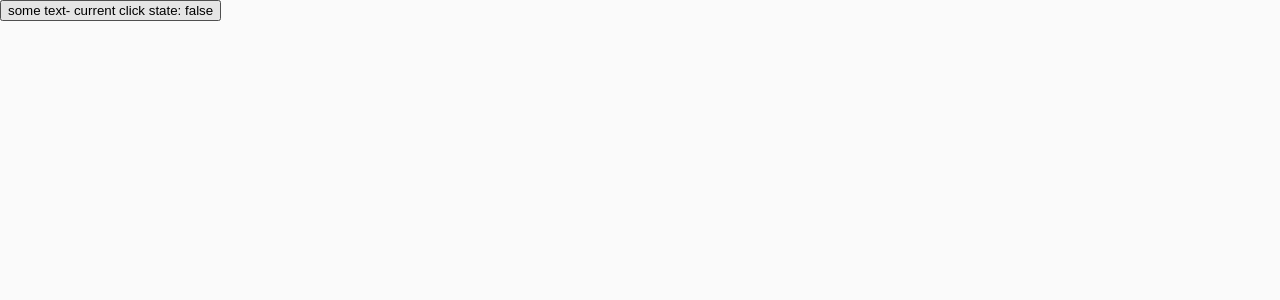
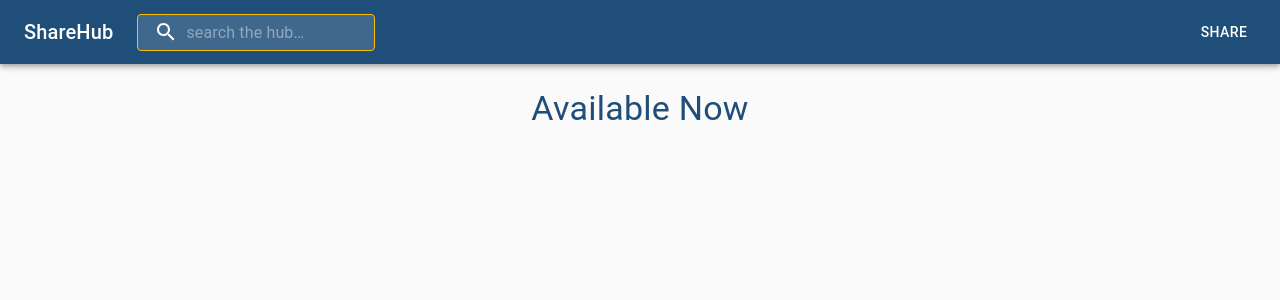
Before and after one commit to NataEn/ShareMyThing, a React (Create React App) app in the folder client/: page / in a window 1280 px wide. Shown: the top 300 px of the page. Built offline with nearby package versions, Linux system fonts and the light colour scheme.

Commit message:
client - adding navigator and creating home page

```diff
--- a/client/src/App.js
+++ b/client/src/App.js
@@ -1,12 +1,22 @@
-import Button from "./components/Button/Button";
+import { BrowserRouter as Router, Switch, Route } from "react-router-dom";
 import { AppStyled } from "./AppStyled";
+import Home from "./pages/Home/Home";
+import Navbar from "./components/Navbar/Navbar";
+
 import CssBaseline from "@material-ui/core/CssBaseline";
 
 function App() {
   return (
     <AppStyled className="App">
       <CssBaseline />
-      <Button text={"some text"} />
+      <Router>
+        <Navbar />
+        <Switch>
+          <Route exact path="/">
+            <Home />
+          </Route>
+        </Switch>
+      </Router>
     </AppStyled>
   );
 }
--- /dev/null
+++ b/client/src/components/Navbar/Navbar.jsx
@@ -0,0 +1,44 @@
+import React from "react";
+
+import AppBar from "@material-ui/core/AppBar";
+import Toolbar from "@material-ui/core/Toolbar";
+import Typography from "@material-ui/core/Typography";
+import InputBase from "@material-ui/core/InputBase";
+import SearchIcon from "@material-ui/icons/Search";
+import { Button } from "@material-ui/core";
+import { useStyles } from "./StyledNavbar";
+
+const Navbar = () => {
+  const classes = useStyles();
+
+  return (
+    <div className={classes.grow}>
+      <AppBar position="sticky">
+        <Toolbar className={classes.container}>
+          <Typography className={classes.title} variant="h6" noWrap>
+            ShareHub
+          </Typography>
+          <div className={classes.search}>
+            <div className={classes.searchIcon}>
+              <SearchIcon />
+            </div>
+            <InputBase
+              placeholder="search the hub…"
+              classes={{
+                root: classes.inputRoot,
+                input: classes.inputInput,
+              }}
+              inputProps={{ "aria-label": "search" }}
+            />
+          </div>
+          <div className={classes.grow} />
+          <div className={classes.sectionDesktop}>
+            <Button className={classes.shareButton}>Share</Button>
+          </div>
+        </Toolbar>
+      </AppBar>
+    </div>
+  );
+};
+
+export default Navbar;
--- /dev/null
+++ b/client/src/components/Navbar/StyledNavbar.js
@@ -0,0 +1,57 @@
+import styled from "styled-components";
+import { fade, makeStyles } from "@material-ui/core/styles";
+export const StyledNavbar = styled.div``;
+export const useStyles = makeStyles((theme) => ({
+  grow: {
+    flexGrow: 1,
+  },
+  container: { backgroundColor: "#1F4E79" },
+
+  menuButton: {
+    marginRight: theme.spacing(2),
+  },
+  title: {
+    display: "block",
+  },
+  search: {
+    position: "relative",
+    borderRadius: theme.shape.borderRadius,
+    border: "0.5px solid #FFC000",
+    backgroundColor: fade(theme.palette.common.white, 0.15),
+    "&:hover": {
+      backgroundColor: fade(theme.palette.common.white, 0.25),
+    },
+
+    marginRight: theme.spacing(2),
+    marginLeft: 0,
+    width: "100%",
+    [theme.breakpoints.up("sm")]: {
+      marginLeft: theme.spacing(3),
+      width: "auto",
+    },
+  },
+  searchIcon: {
+    padding: theme.spacing(0, 2),
+    height: "100%",
+    position: "absolute",
+    pointerEvents: "none",
+    display: "flex",
+    alignItems: "center",
+    justifyContent: "center",
+  },
+  inputRoot: {
+    color: "inherit",
+  },
+  inputInput: {
+    padding: theme.spacing(1, 1, 1, 0),
+    paddingLeft: `calc(1em + ${theme.spacing(4)}px)`,
+    transition: theme.transitions.create("width"),
+    width: "100%",
+    [theme.breakpoints.up("md")]: {
+      width: "20ch",
+    },
+  },
+  shareButton: {
+    color: "white",
+  },
+}));
--- /dev/null
+++ b/client/src/index.css
@@ -0,0 +1,5 @@
+:root {
+  box-sizing: border-box;
+  padding: 0;
+  margin: 0;
+}
--- a/client/src/index.js
+++ b/client/src/index.js
@@ -3,6 +3,7 @@ import ReactDOM from "react-dom";
 import { Provider } from "react-redux";
 import store from "./redux/store";
 import App from "./App";
+import "./index.css";
 
 import reportWebVitals from "./reportWebVitals";
 
--- /dev/null
+++ b/client/src/pages/Home/Home.jsx
@@ -0,0 +1,12 @@
+import React from "react";
+import Typograpy from "@material-ui/core/Typography";
+import { useStyles } from "./StyledHome";
+
+export default function Home() {
+  const classes = useStyles();
+  return (
+    <Typograpy variant="h4" component="h4" className={classes.title}>
+      Available Now
+    </Typograpy>
+  );
+}
--- /dev/null
+++ b/client/src/pages/Home/StyledHome.js
@@ -0,0 +1,12 @@
+import styled from "styled-components";
+import { makeStyles } from "@material-ui/core/styles";
+
+export const useStyles = makeStyles((theme) => ({
+  title: {
+    color: "#1F4E79",
+    textAlign: "center",
+    marginTop: theme.spacing(3),
+    marginBottom: theme.spacing(3),
+  },
+}));
+export const StyledHome = styled.div``;
```
Also changed, not shown: client/src/theme.js (added).
